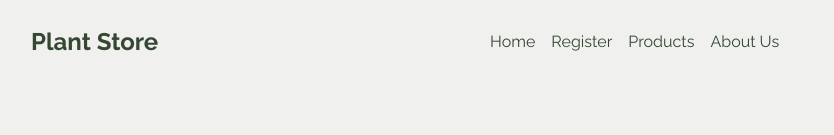
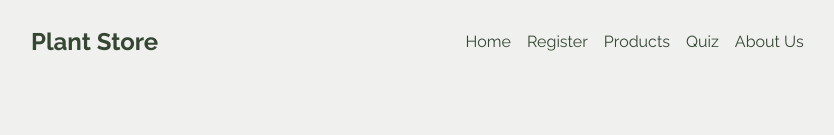
Before and after one commit to Luan1611/plant-store-frontend, a React (Vite) app: page /404 in a window 1280 px wide. Shown: the top 135 px of the page, without its empty margins (69-903 px from the left). Built offline with nearby package versions, Linux system fonts and the light colour scheme; no server answers.

Commit message:
feat: quiz added to navbar

```diff
--- a/src/components/Navbar.tsx
+++ b/src/components/Navbar.tsx
@@ -38,6 +38,13 @@ const Navbar = () => {
           <li>
             <NavLink
               className={({ isActive }) => toogleActive(isActive)}
+              to={'/quiz'}>
+              Quiz
+            </NavLink>
+          </li>
+          <li>
+            <NavLink
+              className={({ isActive }) => toogleActive(isActive)}
               to={'/about-us'}>
               About Us
             </NavLink>
```
